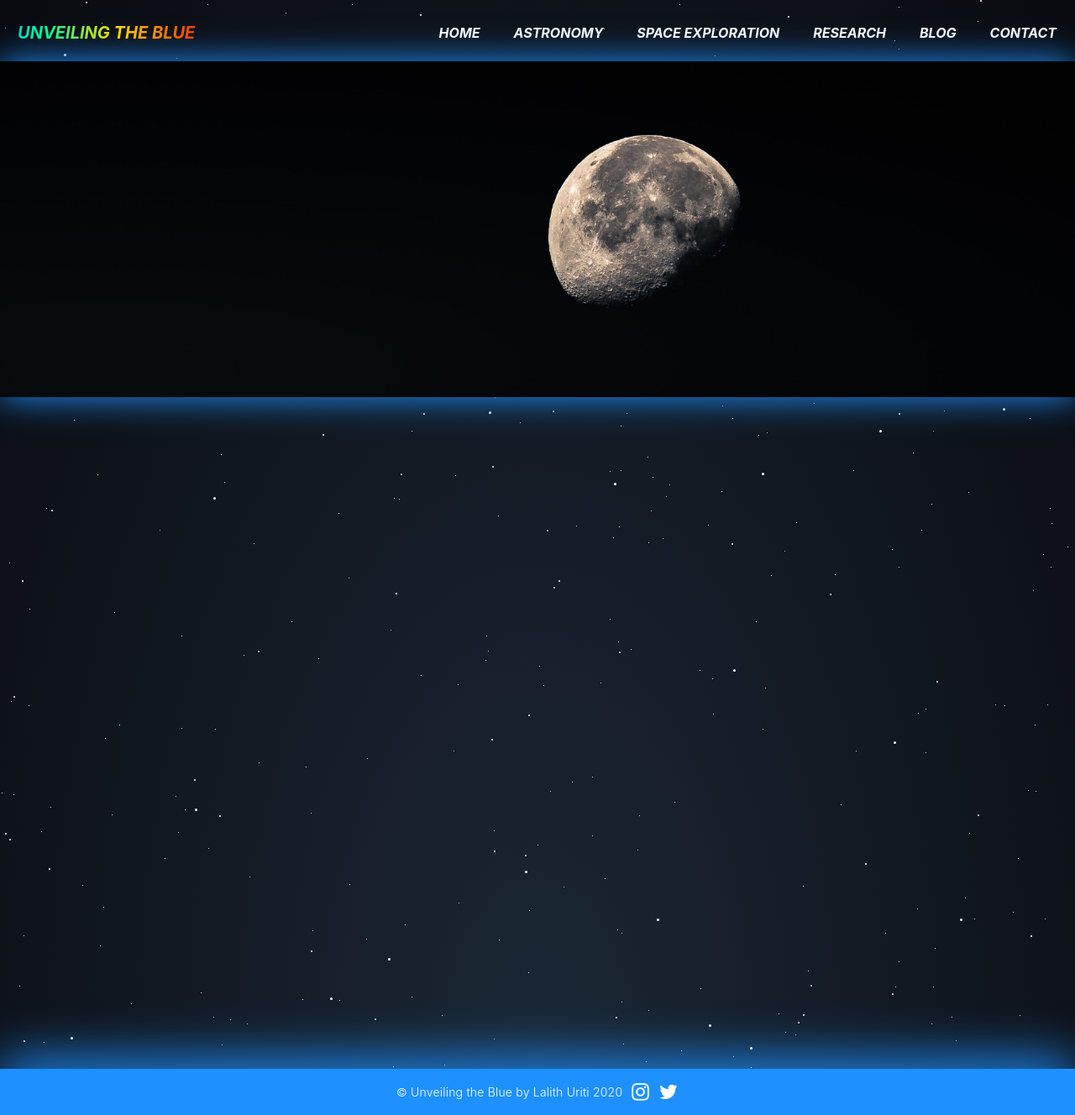
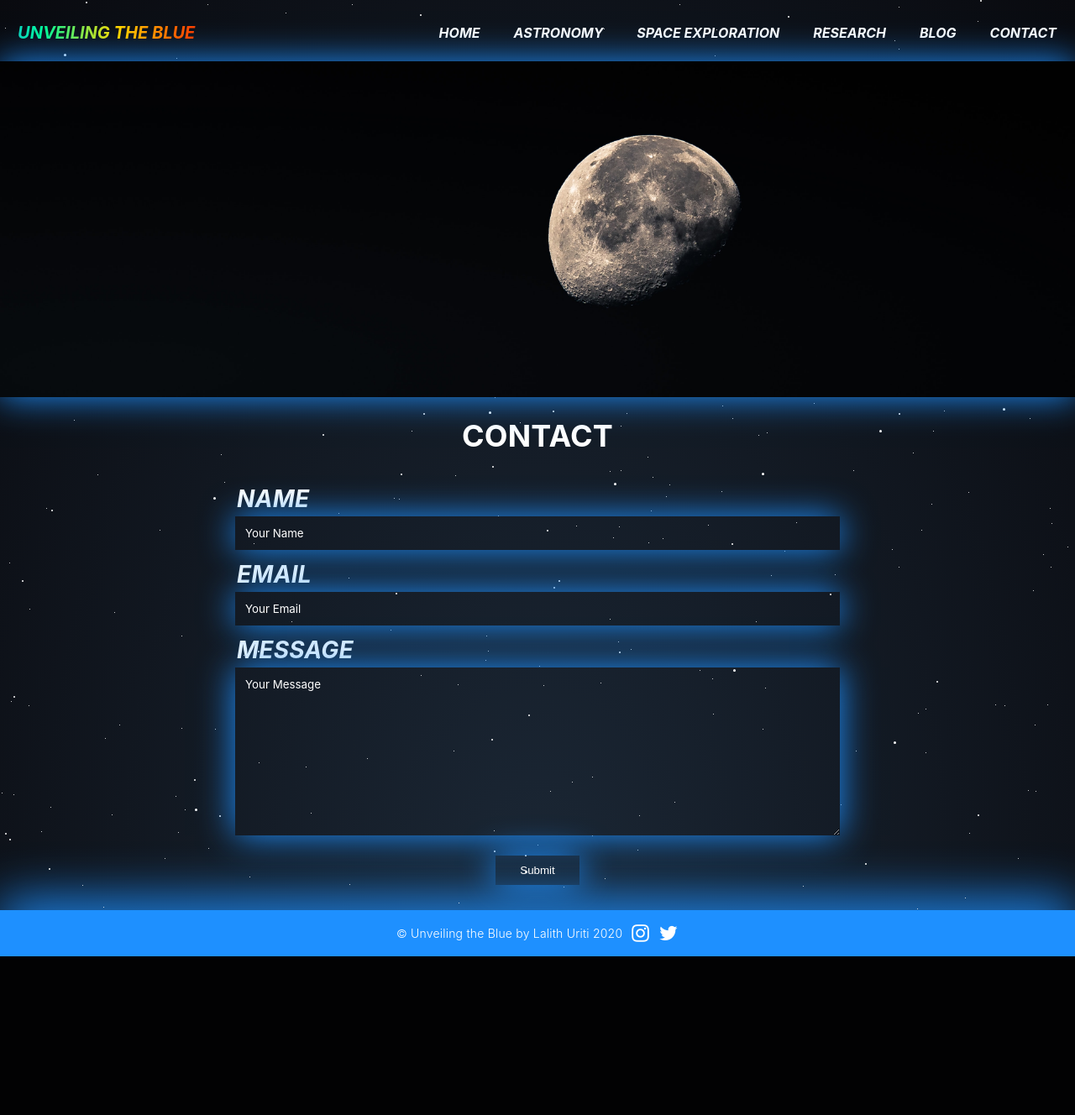
Before and after one commit to lalithu/UnveilingTheBlue_, a Django app: page /about.html in a window 1280 px wide. Shown: the whole page at 84% size. After the commit the page ends 1139 px from the top, so only its background shows below. Run offline with Django 3.2, Linux system fonts and the light colour scheme.

Commit message:
Working Contact Form

```diff
--- a/UnveilingTheBlue/BluePages/static/css/main.css
+++ b/UnveilingTheBlue/BluePages/static/css/main.css
@@ -1125,7 +1125,8 @@ img {
 .aBriefHistoryOfSpaceExploration,
 .aBriefHistoryOfAstronomy,
 .devInAstro,
-.ourSolarSystem {
+.ourSolarSystem,
+.contactTitle {
   text-align: center;
   font-family: -apple-system, BlinkMacSystemFont, "Segoe UI", Roboto, Oxygen,
     Ubuntu, Cantarell, "Open Sans", "Helvetica Neue", sans-serif;
@@ -1258,6 +1259,10 @@ img {
   .ourSolarSystem {
     font-size: 2rem;
   }
+
+  .contactTitle {
+    font-size: 2rem;
+  }
 }
 
 @media screen and (max-width: 670px) {
@@ -1274,6 +1279,10 @@ img {
   }
 
   .ourSolarSystem {
+    font-size: 1.75rem;
+  }
+
+  .contactTitle {
     font-size: 1.75rem;
   }
 
@@ -1311,6 +1320,10 @@ img {
   .devInAstro span {
     font-size: 1.5rem;
     display: block;
+  }
+
+  .contactTitle {
+    font-size: 1.5rem;
   }
 
   .devInAstronomyAndAstroPhysics span {
@@ -2154,72 +2167,127 @@ pluto = 2,170,000 hours /877 = 2474.34436s
   }
 }
 
-.contactform1 {
+.thankyou-title {
+  margin: auto;
+  padding: 2px;
+  font-family: -apple-system, BlinkMacSystemFont, "Segoe UI", Roboto, Oxygen,
+    Ubuntu, Cantarell, "Open Sans", "Helvetica Neue", sans-serif;
+  font-style: italic;
+  text-transform: uppercase;
+  letter-spacing: 0.0125rem;
+  font-weight: bolder;
+  font-size: 1.25rem;
+}
+
+.greatday-thingy {
+  margin: auto;
+  padding: 2px;
+  font-family: -apple-system, BlinkMacSystemFont, "Segoe UI", Roboto, Oxygen,
+    Ubuntu, Cantarell, "Open Sans", "Helvetica Neue", sans-serif;
+  font-style: italic;
+  text-transform: uppercase;
+  letter-spacing: 0.0125rem;
+  font-weight: bold;
+  font-size: 1rem;
+  margin-bottom: 10px;
+}
+
+input[type="text"],
+input[type="email"],
+textarea {
+  font-family: -apple-system, BlinkMacSystemFont, "Segoe UI", Roboto, Oxygen,
+    Ubuntu, Cantarell, "Open Sans", "Helvetica Neue", sans-serif;
+  width: 100%;
+  padding: 12px;
+  border: none;
+  box-sizing: border-box;
+  margin-top: 2px;
+  margin-bottom: 10px;
+  resize: vertical;
+  z-index: 9000;
+  position: relative;
+  background-color: transparent;
+  color: white;
+  box-shadow: 0px 0px 40px dodgerblue;
+  transition: all 0.5s;
+}
+
+textarea {
+  height: 200px;
+  margin-bottom: 20px;
+}
+
+::placeholder {
+  /* Chrome, Firefox, Opera, Safari 10.1+ */
+  color: white;
+  opacity: 1; /* Firefox */
+}
+
+:-ms-input-placeholder {
+  /* Internet Explorer 10-11 */
+  color: white;
+}
+
+::-ms-input-placeholder {
+  /* Microsoft Edge */
+  color: white;
+}
+
+.col-12 {
   display: flex;
   flex-direction: column;
   align-items: center;
-  visibility: hidden;
-}
-
-.contactform2 {
-  display: none;
-  visibility: hidden;
-}
-
-.contactform3 {
-  display: none;
-  visibility: hidden;
-}
-
-.contactform4 {
-  display: none;
-  visibility: hidden;
-}
-
-@media screen and (max-width: 680px) {
-  .contactform1 {
-    display: none;
-  }
-
-  .contactform2 {
-    display: flex;
-    flex-direction: column;
-    align-items: center;
-  }
-}
-
-@media screen and (max-width: 410px) {
-  .contactform1 {
-    display: none;
-  }
-
-  .contactform2 {
-    display: none;
-  }
-
-  .contactform3 {
-    display: flex;
-    flex-direction: column;
-    align-items: center;
-  }
-}
-
-@media screen and (max-width: 370px) {
-  .contactform1 {
-    display: none;
-  }
-
-  .contactform2 {
-    display: none;
-  }
-
-  .contactform3 {
-    display: none;
-  }
-
-  .contactform4 {
-    display: flex;
-    flex-direction: column;
-    align-items: center;
-  }
-}
+  justify-content: center;
+  width: 100px;
+  height: 35px;
+  background: transparent;
+  z-index: 9000;
+  position: relative;
+  margin: auto;
+  transition: all 0.5s;
+  color: white;
+  cursor: pointer;
+  border: none;
+  box-shadow: 0px 0px 40px dodgerblue;
+  margin-bottom: 20px;
+}
+
+button[type="submit"] {
+  background: transparent;
+  cursor: pointer;
+  transition: all 0.5s;
+  border: none;
+  height: 35px;
+  width: 100px;
+  color: white;
+}
+
+.col-12:hover {
+  background: white;
+  color: dodgerblue;
+  box-shadow: 0px 0px 40px white;
+}
+
+button:hover {
+  color: dodgerblue;
+}
+
+input:hover {
+  background: white;
+  color: dodgerblue;
+  box-shadow: 0px 0px 40px white;
+}
+
+textarea:hover {
+  background: white;
+  color: dodgerblue;
+  box-shadow: 0px 0px 40px white;
+}
+
+input:hover::-webkit-input-placeholder {
+  color: dodgerblue;
+}
+
+textarea:hover::-webkit-input-placeholder {
+  color: dodgerblue;
+}
--- a/UnveilingTheBlue/BluePages/templates/BluePages/about.html
+++ b/UnveilingTheBlue/BluePages/templates/BluePages/about.html
@@ -10,28 +10,71 @@
     </div>
 </div>
 
-<div class="contactform1">
-    <iframe
-        src="https://docs.google.com/forms/d/e/1FAIpQLSdSqtVyYQKZ63idhF_HpqLORiQA3ZbMhLlYNx6-wC9pXYteDA/viewform?embedded=true"
-        width="700" height="800" frameborder="0" marginheight="0" marginwidth="0">Loading…</iframe>
+<div>
+    <h1 class="contactTitle">Contact</h1>
 </div>
 
-<div class="contactform2">
-    <iframe <iframe
-        src="https://docs.google.com/forms/d/e/1FAIpQLSdSqtVyYQKZ63idhF_HpqLORiQA3ZbMhLlYNx6-wC9pXYteDA/viewform?embedded=true"
-        width="390" height="800" frameborder="0" marginheight="0" marginwidth="0">Loading…</iframe>
-</div>
+<article>
+    {% if message_name %}
+    <h1 class="thankyou-title">Thanks {{ message_name }}!</h1>
+    <h2 class="greatday-thingy">Have a great day!</h2>
+    <div class="solarsys">
+        <div class="solarsys">
+            <div class="gridline1"></div>
+            <div class="gridline2"></div>
+            <div class="solarsys-orbit"></div>
+            <div class="asteroidbelt-orbit"></div>
+            <div class="star sun"></div>
+            <div class="planet mercury"></div>
+            <div class="planet venus"></div>
+            <div class="planet earth">
+                <div class="moon"></div>
+                <div class="moon2"></div>
+            </div>
+            <div class="planet mars"></div>
+            <div class="asteroidbelt"></div>
+            <div class="asteroidbelt1"></div>
+            <div class="asteroidbelt2"></div>
+            <div class="asteroidbelt3"></div>
+            <div class="asteroidbelt4"></div>
+            <div class="asteroidbelt5"></div>
+            <div class="asteroidbelt6"></div>
+            <div class="asteroidbelt7"></div>
+            <div class="planet jupiter"></div>
+            <div class="planet saturn"></div>
+            <div class="planet uranus"></div>
+            <div class="planet neptune"></div>
+            <div class="planet pluto"></div>
+        </div>
+    </div>
+    <div>
+        <h1 class="captionTrueTimeScaled">True Time Scaled</h1>
+    </div>
+</article>
 
-<div class="contactform3">
-    <iframe <iframe
-        src="https://docs.google.com/forms/d/e/1FAIpQLSdSqtVyYQKZ63idhF_HpqLORiQA3ZbMhLlYNx6-wC9pXYteDA/viewform?embedded=true"
-        width="375" height="800" frameborder="0" marginheight="0" marginwidth="0">Loading…</iframe>
-</div>
+{% else %}
+<form action="{%url 'about' %}" method="POST">
+    {% csrf_token %}
+    <h1 class="article-title">Name</h1>
+    <div class="name-input">
+        <input type="text" name="message-name" class="nameClass" placeholder="Your Name">
+    </div>
 
-<div class="contactform4">
-    <iframe <iframe
-        src="https://docs.google.com/forms/d/e/1FAIpQLSdSqtVyYQKZ63idhF_HpqLORiQA3ZbMhLlYNx6-wC9pXYteDA/viewform?embedded=true"
-        width="300" height="900" frameborder="0" marginheight="0" marginwidth="0">Loading…</iframe>
-</div>
+    <h1 class="article-title">Email</h1>
+    <div class="email-input">
+        <input type="email" name="message-email" class="emailClass" placeholder="Your Email">
+    </div>
+
+    <h1 class="article-title">Message</h1>
+    <div class="message-textarea">
+        <textarea name="message" class="messageClass" placeholder="Your Message"></textarea>
+    </div>
+
+    <div class="col-12">
+        <button type="submit" class="button">Submit</button>
+    </div>
+</form>
+{% endif %}
+</article>
 
 {% endblock %}
--- a/UnveilingTheBlue/BluePages/views.py
+++ b/UnveilingTheBlue/BluePages/views.py
@@ -4,6 +4,7 @@ from django.shortcuts import render
 from django.conf import settings
 from django.shortcuts import render
 from django.views import View
+from django.core.mail import send_mail
 
 '''
 class BlueView(View):
@@ -36,4 +37,20 @@ def blog(request):
 
 
 def about(request):
-    return render(request, 'BluePages/about.html', {})
+    if request.method == "POST":
+        message_name = request.POST['message-name']
+        message_email = request.POST['message-email']
+        message = request.POST['message']
+
+        # Sending an Email
+        send_mail(
+            "Unveiling The Blue - Message from: " + message_name,  # Subject
+            message,  # Message
+            message_email,  # From Email
+            ['lalithuriti@gmail.com'],  # To Email
+        )
+
+        return render(request, 'BluePages/about.html', {'message_name': message_name})
+
+    else:
+        return render(request, 'BluePages/about.html', {})
```
Also changed, not shown: UnveilingTheBlue/UnveilingTheBlue/settings.py (+9 -0 lines).
